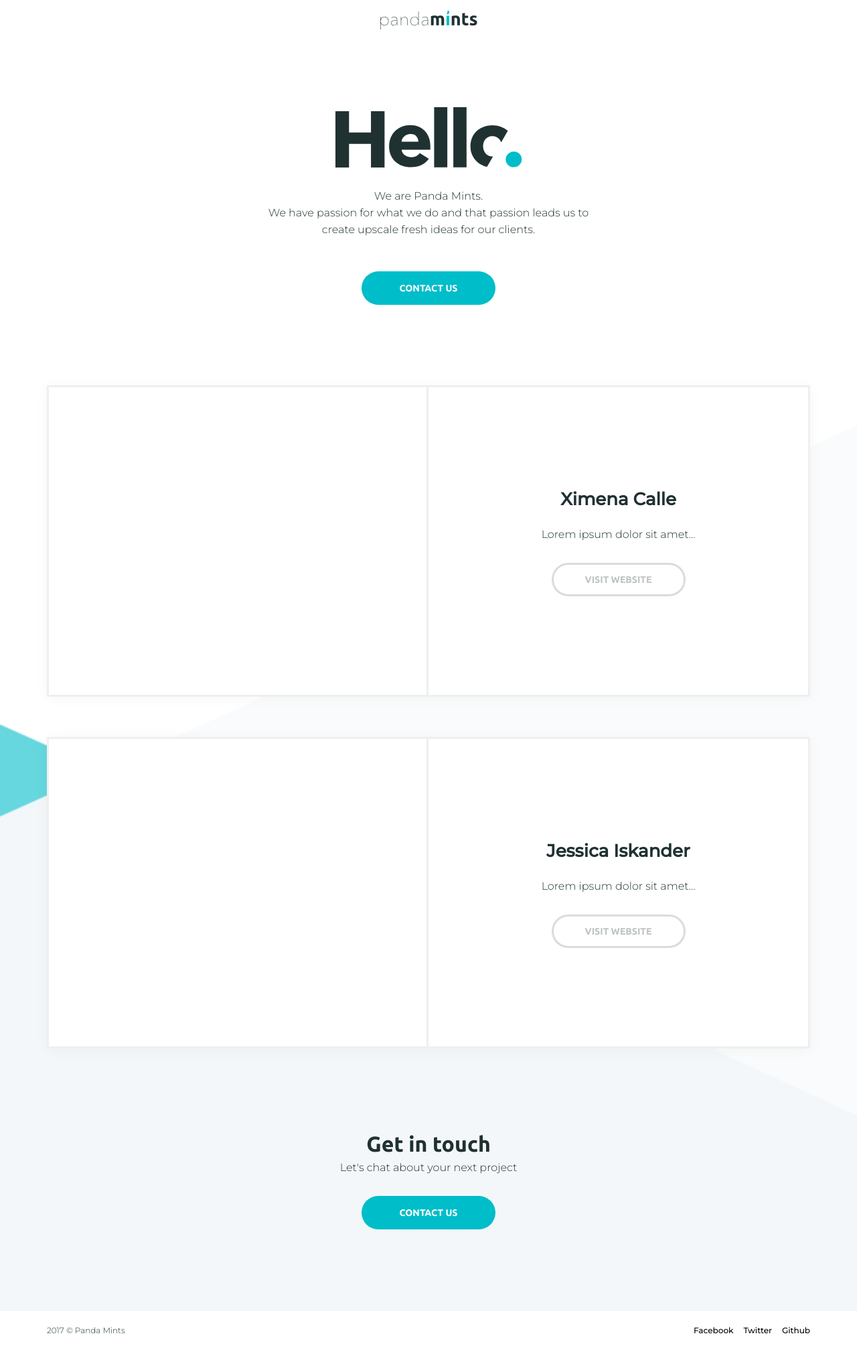
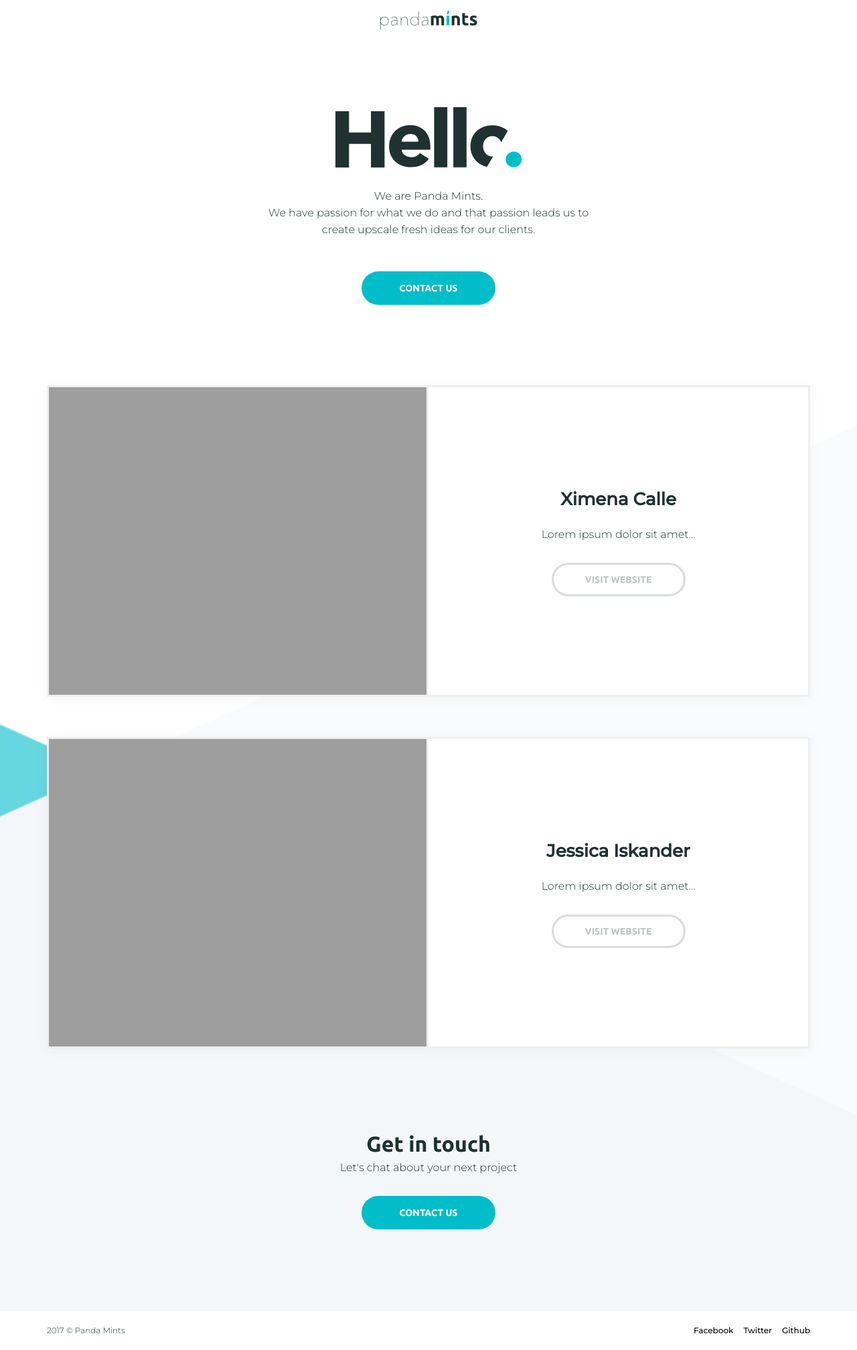
Before and after one commit to pandamints/pandamints.github.io, a Jekyll site: the page built from index.md, in a window 1280 px wide. Shown: the whole page at 67% size. Built offline with Jekyll 4.4.1, drawn with Linux system fonts in a browser that asks for light colours.

Commit message:
[Update] Home

```diff
--- a/_layouts/home.html
+++ b/_layouts/home.html
@@ -29,7 +29,7 @@
 
                             <div class="pmui-project">
 
-                                <div class="pmui-project--image"></div>
+                                <div class="pmui-project--image" style="background-image: url('{{site.url}}/assets/images/{{ project.image }}');"></div>
 
                                 <div class="pmui-project--content">
 
@@ -37,7 +37,7 @@
 
                                     {% if project.description %}<p>{{ project.description }}</p>{% endif %}
 
-                                    {% if project.link %}<p><a href="mailto:{{ site.link }}" target="_blank" class="pmui-button pmui-button--ghost">Visit Website</a></p>{% endif %}
+                                    {% if project.link %}<p><a href="{{ site.link }}" target="_blank" class="pmui-button pmui-button--ghost">Visit Website</a></p>{% endif %}
 
                                 </div>
 
```
